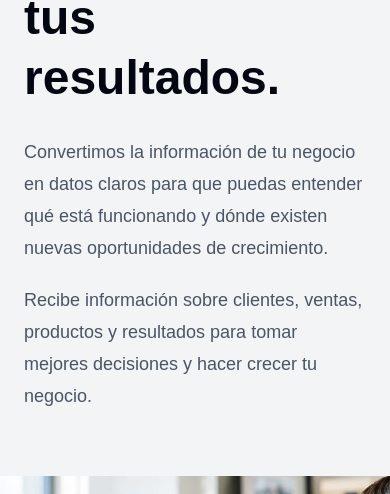
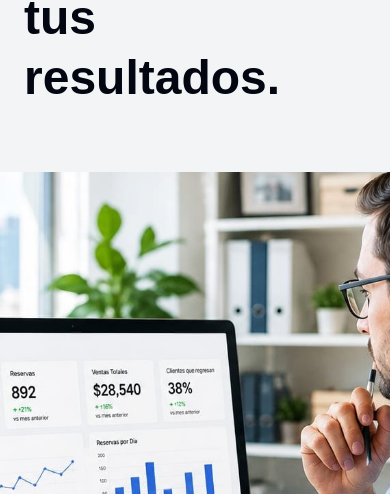
Before and after one commit to FabianGallego/ShortBizAI, a Next.js app: page / in a window 390 px wide. Shown: the part 6209-6703 px from the top of the page. Built offline with nearby package versions, Linux system fonts and the light colour scheme.

Commit message:
Ajusta imagen responsive de inteligencia

```diff
--- a/app/page.tsx
+++ b/app/page.tsx
@@ -501,16 +501,7 @@ export default function Home() {
           resultados.
         </h2>
 
-        <p className="mt-7 text-lg leading-8 text-gray-600">
-          Convertimos la información de tu negocio en datos claros para que
-          puedas entender qué está funcionando y dónde existen nuevas
-          oportunidades de crecimiento.
-        </p>
 
-        <p className="mt-5 text-lg leading-8 text-gray-600">
-          Recibe información sobre clientes, ventas, productos y resultados
-          para tomar mejores decisiones y hacer crecer tu negocio.
-        </p>
 
       </div>
 
@@ -524,7 +515,16 @@ export default function Home() {
           sizes="100vw"
           className="object-cover"
         />
+<p className="mt-7 text-lg leading-8 text-gray-600">
+          Convertimos la información de tu negocio en datos claros para que
+          puedas entender qué está funcionando y dónde existen nuevas
+          oportunidades de crecimiento.
+        </p>
 
+        <p className="mt-5 text-lg leading-8 text-gray-600">
+          Recibe información sobre clientes, ventas, productos y resultados
+          para tomar mejores decisiones y hacer crecer tu negocio.
+        </p>
       </div>
 
     </div>
```
